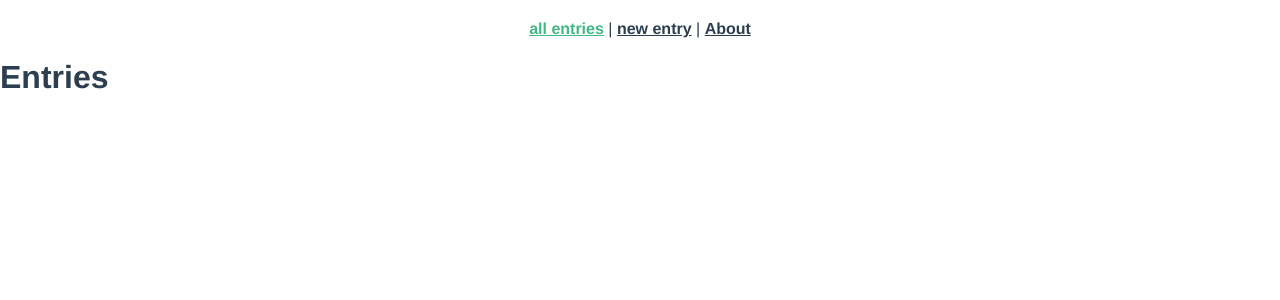
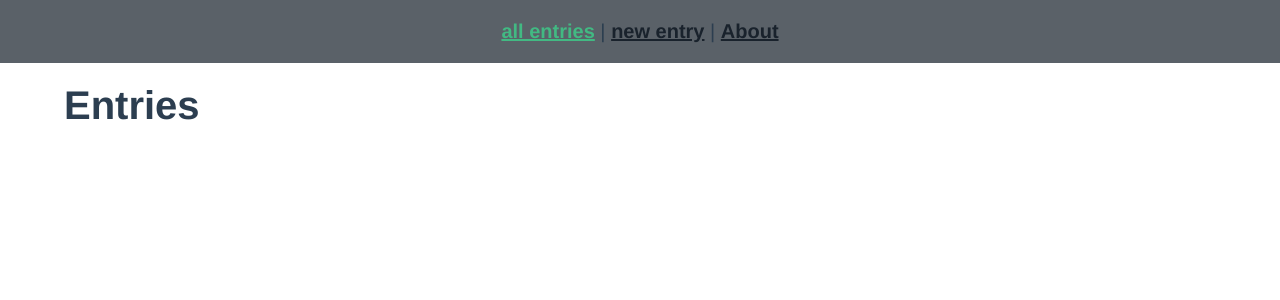
Before and after one commit to dmison/tracky, a Vue app: page / in a window 1280 px wide. Shown: the top 300 px of the page. Built offline with nearby package versions, Linux system fonts and the light colour scheme.

Commit message:
nicer layout

```diff
--- a/public/index.html
+++ b/public/index.html
@@ -3,7 +3,7 @@
   <head>
     <meta charset="utf-8">
     <meta http-equiv="X-UA-Compatible" content="IE=edge">
-    <meta name="viewport" content="width=device-width,initial-scale=1.0">
+    <meta name="viewport" content="width=device-width,initial-scale=1.0, maximum-scale=1, user-scalable=0">
     <link rel="icon" href="<%= BASE_URL %>favicon.ico">
     <title>tracky</title>
   </head>
@@ -12,6 +12,5 @@
       <strong>We're sorry but tracky doesn't work properly without JavaScript enabled. Please enable it to continue.</strong>
     </noscript>
     <div id="app"></div>
-    <!-- built files will be auto injected -->
   </body>
 </html>
--- a/src/App.vue
+++ b/src/App.vue
@@ -5,7 +5,9 @@
       <router-link to="/entry/new">new entry</router-link> |
       <router-link to="/about">About</router-link>
     </nav>
-    <router-view />
+    <main>
+      <router-view />
+    </main>
   </div>
 </template>
 
@@ -14,6 +16,8 @@ html,
 body {
   padding: 0px;
   margin: 0px;
+  min-width: 320px;
+  font-size: 20px;
 }
 h1,
 h2,
@@ -21,7 +25,14 @@ h3,
 h4,
 h5 {
   margin-top: 1px;
+  margin-bottom: 0.5rem;
 }
+
+main {
+  margin: 0px auto;
+  width: 90%;
+}
+
 #app {
   font-family: "Avenir", Helvetica, Arial, sans-serif;
   -webkit-font-smoothing: antialiased;
@@ -30,13 +41,16 @@ h5 {
   color: #2c3e50;
 }
 nav {
+  background-color: rgb(90, 97, 104);
   text-align: center;
-  padding: 20px 10px;
+  padding: 1rem 0.5rem;
+  margin-bottom: 1rem;
 }
 
 nav a {
   font-weight: bold;
-  color: #2c3e50;
+  /* color: white; */
+  color: #19222c;
 }
 
 nav a.router-link-exact-active {
```
